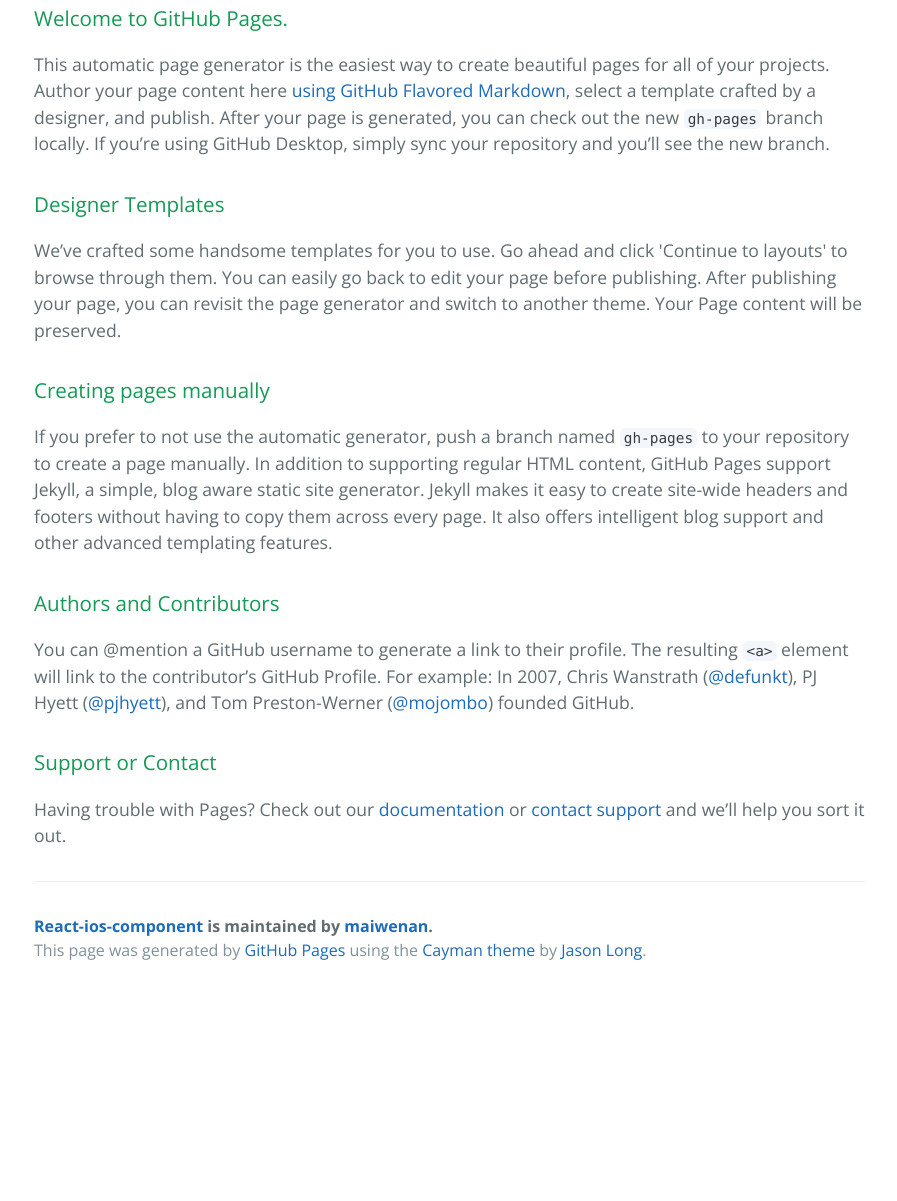
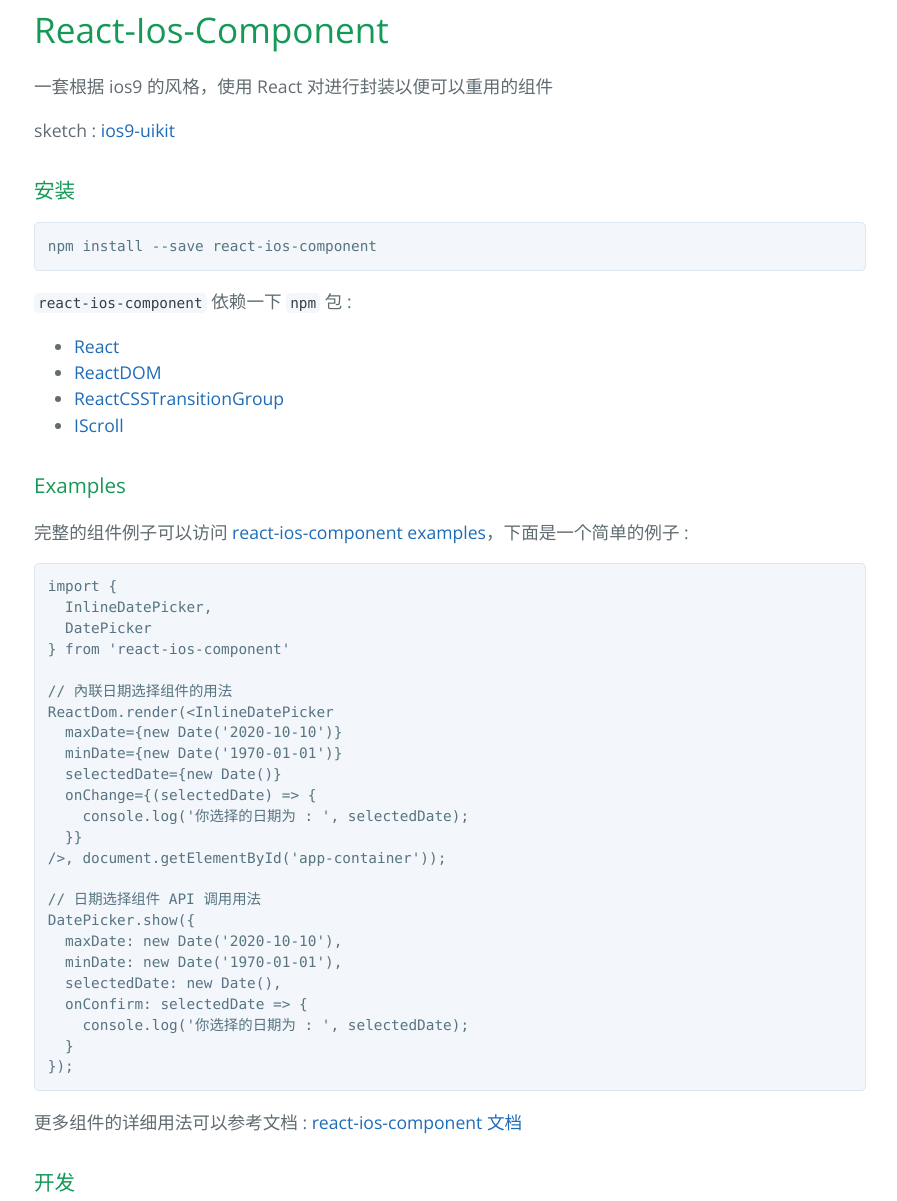
Before and after one commit to daifee/react-ios-component, a plain HTML site: page index.html in a window 1280 px wide. Shown: the part 412-1613 px from the top of the page, without its empty margins (190-1087 px from the left). Before the commit the page ends 1406 px from the top, so only its background shows below. Drawn offline with nearby package versions, Linux system fonts and the light colour scheme.

```diff
--- a/index.html
+++ b/index.html
@@ -19,30 +19,69 @@
     </section>
 
     <section class="main-content">
-      <h3>
-<a id="welcome-to-github-pages" class="anchor" href="#welcome-to-github-pages" aria-hidden="true"><span aria-hidden="true" class="octicon octicon-link"></span></a>Welcome to GitHub Pages.</h3>
+      <h1>
+<a id="react-ios-component" class="anchor" href="#react-ios-component" aria-hidden="true"><span aria-hidden="true" class="octicon octicon-link"></span></a>React-Ios-Component</h1>
 
-<p>This automatic page generator is the easiest way to create beautiful pages for all of your projects. Author your page content here <a href="https://guides.github.com/features/mastering-markdown/">using GitHub Flavored Markdown</a>, select a template crafted by a designer, and publish. After your page is generated, you can check out the new <code>gh-pages</code> branch locally. If you’re using GitHub Desktop, simply sync your repository and you’ll see the new branch.</p>
+<p>一套根据 ios9 的风格，使用 React 对进行封装以便可以重用的组件</p>
+
+<p>sketch : <a href="https://github.com/philipamour/ios9-uikit">ios9-uikit</a></p>
 
 <h3>
-<a id="designer-templates" class="anchor" href="#designer-templates" aria-hidden="true"><span aria-hidden="true" class="octicon octicon-link"></span></a>Designer Templates</h3>
+<a id="安装" class="anchor" href="#%E5%AE%89%E8%A3%85" aria-hidden="true"><span aria-hidden="true" class="octicon octicon-link"></span></a>安装</h3>
 
-<p>We’ve crafted some handsome templates for you to use. Go ahead and click 'Continue to layouts' to browse through them. You can easily go back to edit your page before publishing. After publishing your page, you can revisit the page generator and switch to another theme. Your Page content will be preserved.</p>
+<pre><code>npm install --save react-ios-component
+</code></pre>
+
+<p><code>react-ios-component</code> 依赖一下 <code>npm</code> 包 :</p>
+
+<ul>
+<li><a href="https://www.npmjs.com/package/react">React</a></li>
+<li><a href="https://www.npmjs.com/package/react-dom">ReactDOM</a></li>
+<li><a href="https://www.npmjs.com/package/react-addons-css-transition-group">ReactCSSTransitionGroup</a></li>
+<li><a href="https://www.npmjs.com/package/iscroll">IScroll</a></li>
+</ul>
 
 <h3>
-<a id="creating-pages-manually" class="anchor" href="#creating-pages-manually" aria-hidden="true"><span aria-hidden="true" class="octicon octicon-link"></span></a>Creating pages manually</h3>
+<a id="examples" class="anchor" href="#examples" aria-hidden="true"><span aria-hidden="true" class="octicon octicon-link"></span></a>Examples</h3>
 
-<p>If you prefer to not use the automatic generator, push a branch named <code>gh-pages</code> to your repository to create a page manually. In addition to supporting regular HTML content, GitHub Pages support Jekyll, a simple, blog aware static site generator. Jekyll makes it easy to create site-wide headers and footers without having to copy them across every page. It also offers intelligent blog support and other advanced templating features.</p>
+<p>完整的组件例子可以访问 <a href="http://maiwenan.github.io/react-ios-component/website/demos/">react-ios-component examples</a>，下面是一个简单的例子 :</p>
+
+<pre><code>import {
+  InlineDatePicker,
+  DatePicker
+} from 'react-ios-component'
+
+// 內联日期选择组件的用法
+ReactDom.render(&lt;InlineDatePicker
+  maxDate={new Date('2020-10-10')}
+  minDate={new Date('1970-01-01')}
+  selectedDate={new Date()}
+  onChange={(selectedDate) =&gt; {
+    console.log('你选择的日期为 : ', selectedDate);
+  }}
+/&gt;, document.getElementById('app-container'));
+
+// 日期选择组件 API 调用用法
+DatePicker.show({
+  maxDate: new Date('2020-10-10'),
+  minDate: new Date('1970-01-01'),
+  selectedDate: new Date(),
+  onConfirm: selectedDate =&gt; {
+    console.log('你选择的日期为 : ', selectedDate);
+  }
+});
+</code></pre>
+
+<p>更多组件的详细用法可以参考文档 : <a href="http://maiwenan.github.io/react-ios-component/doc/">react-ios-component 文档</a></p>
 
 <h3>
-<a id="authors-and-contributors" class="anchor" href="#authors-and-contributors" aria-hidden="true"><span aria-hidden="true" class="octicon octicon-link"></span></a>Authors and Contributors</h3>
+<a id="开发" class="anchor" href="#%E5%BC%80%E5%8F%91" aria-hidden="true"><span aria-hidden="true" class="octicon octicon-link"></span></a>开发</h3>
 
-<p>You can @mention a GitHub username to generate a link to their profile. The resulting <code>&lt;a&gt;</code> element will link to the contributor’s GitHub Profile. For example: In 2007, Chris Wanstrath (<a href="https://github.com/defunkt" class="user-mention">@defunkt</a>), PJ Hyett (<a href="https://github.com/pjhyett" class="user-mention">@pjhyett</a>), and Tom Preston-Werner (<a href="https://github.com/mojombo" class="user-mention">@mojombo</a>) founded GitHub.</p>
-
-<h3>
-<a id="support-or-contact" class="anchor" href="#support-or-contact" aria-hidden="true"><span aria-hidden="true" class="octicon octicon-link"></span></a>Support or Contact</h3>
-
-<p>Having trouble with Pages? Check out our <a href="https://help.github.com/pages">documentation</a> or <a href="https://github.com/contact">contact support</a> and we’ll help you sort it out.</p>
+<pre><code>git clone https://github.com/maiwenan/react-ios-component
+cd react-ios-component
+npm install
+npm start
+</code></pre>
 
       <footer class="site-footer">
         <span class="site-footer-owner"><a href="https://github.com/maiwenan/react-ios-component">React-ios-component</a> is maintained by <a href="https://github.com/maiwenan">maiwenan</a>.</span>
```
Also changed, not shown: params.json (+1 -1 lines).
